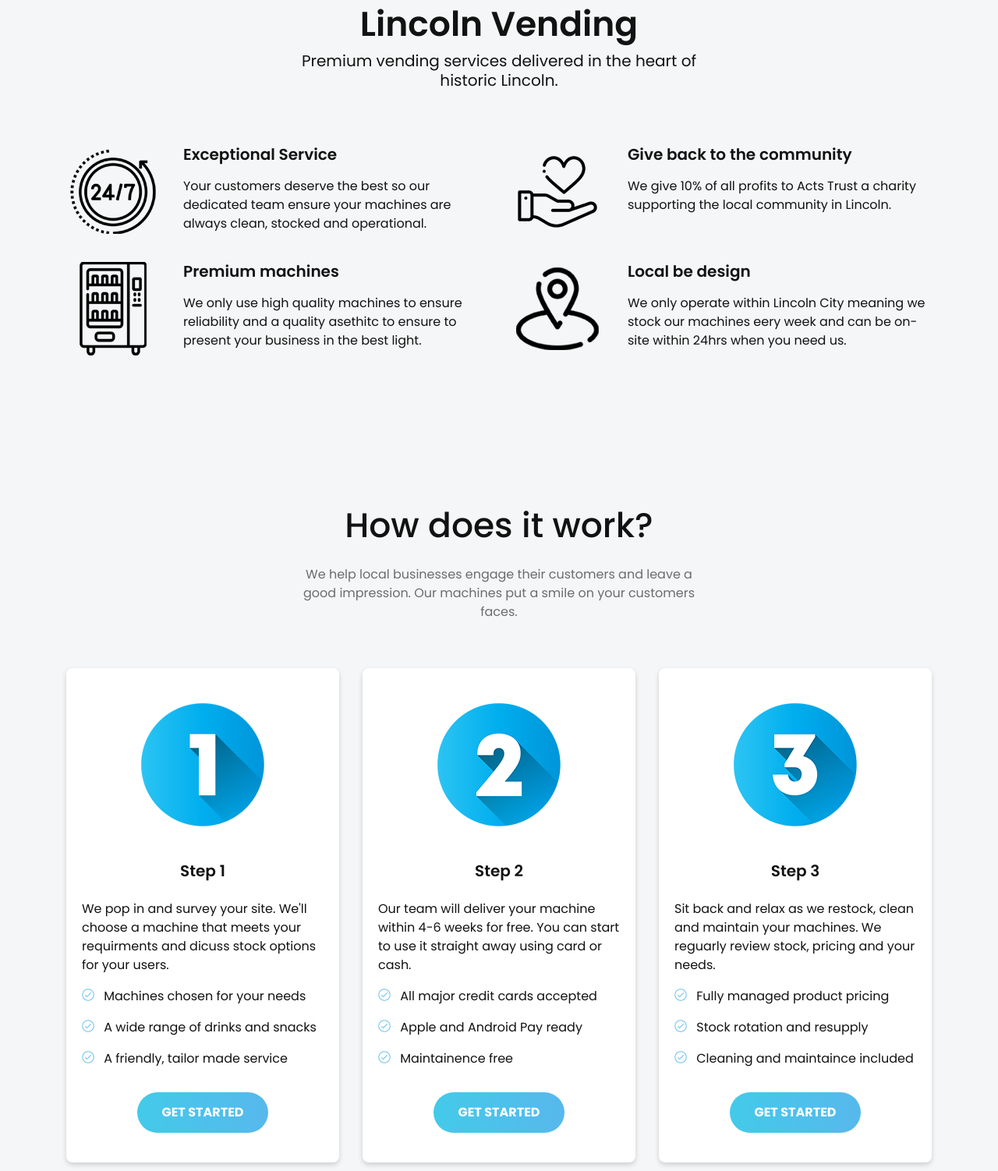
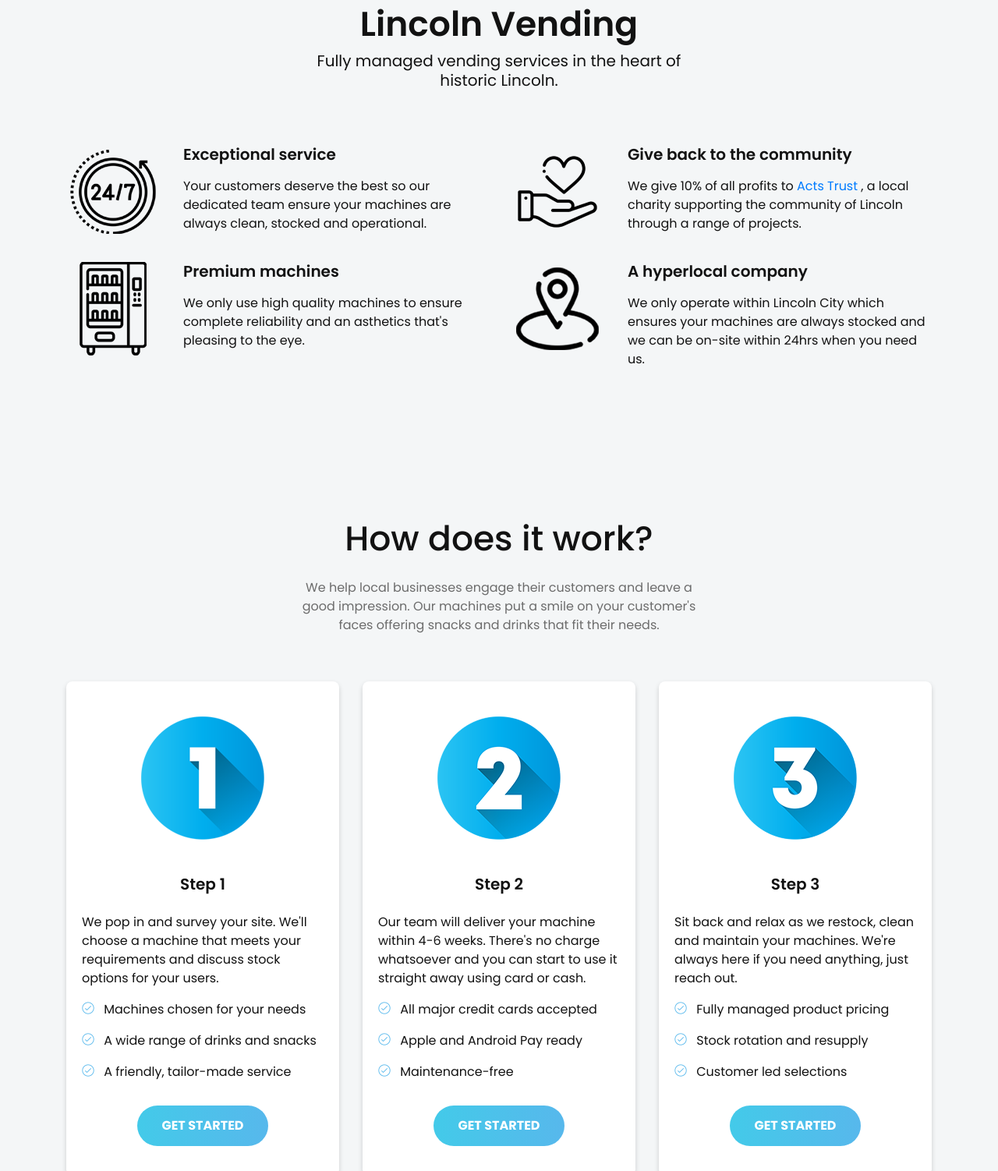
Before and after one commit to davedcollins/lincolnvending, a plain HTML site: page index.html in a window 1280 px wide. Shown: the part 532-2034 px from the top of the page at 78% size. Drawn offline with Linux system fonts and the light colour scheme; files whose address does not match are found by name.

Commit message:
Updated copy, fixed typos

```diff
--- a/index.html
+++ b/index.html
@@ -140,7 +140,7 @@
                     </div>
                     <div class="section-title text-center mt-30 pb-40">
                         <h4 class="title wow fadeInUp" data-wow-duration="1.5s" data-wow-delay="0.6s">Lincoln Vending</h4>
-                        <p class="text wow fadeInUp" data-wow-duration="1.5s" data-wow-delay="1s">Premium vending services delivered in the heart of historic Lincoln.</p>
+                        <p class="text wow fadeInUp" data-wow-duration="1.5s" data-wow-delay="1s">Fully managed vending services in the heart of historic Lincoln.</p>
                     </div> <!-- section title -->
                 </div>
             </div> <!-- row -->
@@ -152,7 +152,7 @@
                             <img src="assets/images/icon-1.png" alt="Icon">
                         </div>
                         <div class="about-content media-body">
-                            <h4 class="about-title">Exceptional Service</h4>
+                            <h4 class="about-title">Exceptional service</h4>
                             <p class="text">Your customers deserve the best so our dedicated team ensure your machines are always clean, stocked and operational.</p>
                         </div>
                     </div> <!-- single about -->
@@ -164,7 +164,7 @@
                         </div>
                         <div class="about-content media-body">
                             <h4 class="about-title">Give back to the community</h4>
-                            <p class="text">We give 10% of all profits to Acts Trust a charity supporting the local community in Lincoln.</p>
+                            <p class="text">We give 10% of all profits to <a target="blank" href="https://www.actstrust.org.uk/">Acts Trust</a> , a local charity supporting the community of Lincoln through a range of projects.</p>
                         </div>
                     </div> <!-- single about -->
                 </div>
@@ -175,7 +175,7 @@
                         </div>
                         <div class="about-content media-body">
                             <h4 class="about-title">Premium machines</h4>
-                            <p class="text">We only use high quality machines to ensure reliability and a quality asethitc to ensure to present your business in the best light.</p>
+                            <p class="text">We only use high quality machines to ensure complete reliability and an asthetics that's pleasing to the eye.</p>
                         </div>
                     </div> <!-- single about -->
                 </div>
@@ -185,8 +185,8 @@
                             <img src="assets/images/icon-4.png" alt="Icon">
                         </div>
                         <div class="about-content media-body">
-                            <h4 class="about-title">Local be design</h4>
-                            <p class="text">We only operate within Lincoln City meaning we stock our machines eery week and can be on-site within 24hrs when you need us.</p>
+                            <h4 class="about-title">A hyperlocal company</h4>
+                            <p class="text">We only operate within Lincoln City which ensures your machines are always stocked and we can be on-site within 24hrs when you need us.</p>
                         </div>
                     </div> <!-- single about -->
                 </div>
@@ -206,7 +206,7 @@
                 <div class="col-lg-6">
                     <div class="section-title text-center pb-20">
                         <h3 class="title">How does it work?</h3>
-                        <p class="text">We help local businesses engage their customers and leave a good impression. Our machines put a smile on your customers faces. </p>
+                        <p class="text">We help local businesses engage their customers and leave a good impression. Our machines put a smile on your customer's faces offering snacks and drinks that fit their needs.</p>
                     </div> <!-- section title -->
                 </div>
             </div> <!-- row -->
@@ -220,16 +220,16 @@
                             <h5 class="sub-title">Step 1</h5>
                         </div>
                         <div class="pricing-list">
-                            <p>We pop in and survey your site. We'll choose a machine that meets your requirments and dicuss stock options for your users. </p>
+                            <p>We pop in and survey your site. We'll choose a machine that meets your requirements and discuss stock options for your users.</p>
                             <ul>
                                 <li><i class="lni-check-mark-circle"></i> Machines chosen for your needs</li>
                                 <li><i class="lni-check-mark-circle"></i> A wide range of drinks and snacks</li>
-                                <li><i class="lni-check-mark-circle"></i> A friendly, tailor made service</li>
+                                <li><i class="lni-check-mark-circle"></i> A friendly, tailor-made service</li>
 
                             </ul>
                         </div>
                         <div class="pricing-btn rounded-buttons text-center">
-                            <a class="main-btn rounded-three" href="#">GET STARTED</a>
+                            <a class="main-btn rounded-three" href="#contact">GET STARTED</a>
                         </div>
                     </div> <!-- pricing style one -->
                 </div>
@@ -244,17 +244,17 @@
                         </div>
                         <div class="pricing-list">
                             <p>
-                                Our team will deliver your machine within 4-6 weeks for free. You can start to use it straight away using card or cash.
+                                Our team will deliver your machine within 4-6 weeks. There's no charge whatsoever and you can start to use it straight away using card or cash.
                             </p>
                             <ul>
                                 <li><i class="lni-check-mark-circle"></i> All major credit cards accepted</li>
                                 <li><i class="lni-check-mark-circle"></i> Apple and Android Pay ready</li>
-                                <li><i class="lni-check-mark-circle"></i> Maintainence free</li>
+                                <li><i class="lni-check-mark-circle"></i> Maintenance-free</li>
 
                             </ul>
                         </div>
                         <div class="pricing-btn rounded-buttons text-center">
-                            <a class="main-btn rounded-three" href="#">GET STARTED</a>
+                            <a class="main-btn rounded-three" href="#contact">GET STARTED</a>
                         </div>
                     </div> <!-- pricing style one -->
                 </div>
@@ -268,16 +268,16 @@
                             <h5 class="sub-title">Step 3</h5>
                         </div>
                         <div class="pricing-list">
-                            <p>Sit back and relax as we restock, clean and maintain your machines. We reguarly review stock, pricing and your needs.</p>
+                            <p>Sit back and relax as we restock, clean and maintain your machines. We're always here if you need anything, just reach out.</p>
                             <ul>
                                 <li><i class="lni-check-mark-circle"></i> Fully managed product pricing</li>
                                 <li><i class="lni-check-mark-circle"></i> Stock rotation and resupply</li>
-                                <li><i class="lni-check-mark-circle"></i> Cleaning and maintaince included</li>
+                                <li><i class="lni-check-mark-circle"></i> Customer led selections</li>
 
                             </ul>
                         </div>
                         <div class="pricing-btn rounded-buttons text-center">
-                            <a class="main-btn rounded-three" href="#">GET STARTED</a>
+                            <a class="main-btn rounded-three" href="#contact">GET STARTED</a>
                         </div>
                     </div> <!-- pricing style one -->
                 </div>
@@ -298,7 +298,7 @@
                 <div class="col-lg-6">
                     <div class="section-title text-center pb-20">
                         <h3 class="title">Get in touch</h3>
-                        <p class="text">We'd love to work with you! Get in touch today so we can disuss your requirments and advise you on the best options.</p>
+                        <p class="text">We'd love to work with you! Get in touch today so we can discuss your requirements and advise you on the best options.</p>
                     </div> <!-- section title -->
                 </div>
             </div> <!-- row -->
@@ -306,10 +306,15 @@
                 <div class="col-lg-6">
                     <div class="contact-two mt-50 wow fadeIn" data-wow-duration="1.5s" data-wow-delay="0.2s">
                         <h4 class="contact-title">Speak to our team</h4>
-                        <p class="text">We'll arrange a call (either remoteley or in-person) to discuss what you need and how our team cna help. We'll always get back to you within 24 hours.</p>
+                        <p class="text">We'll arrange a call (either remotely or in person) to discuss what you need and how our team can help. We'll always get back to you within 24 hours.</p><br><br>
+
+                        <h4 class="contact-title">Support or maintenance request?</h4>
+                        <p class="text">Scan the QR code or call us using the details on your service sticker. Alternatively, you can use our contact form to get in touch.</p>
                         <ul class="contact-info">
                             <li><i class="lni-money-location"></i> Bailgate, Lincoln</li>
-                            <li><i class="lni-envelope"></i> hello@lincolnvending.co.uk</li>
+                            <li><i class="lni-envelope"></i> General enquiries: <a href="mailto:hello@lincolnvending.co.uk">hello@lincolnvending.co.uk</a></li>
+                            <li><i class="lni-envelope"></i> Support enquiries: <a href="mailto:support@lincolnvending.co.uk">support@lincolnvending.co.uk</a></li>
+
 <!--                             <li><a href="#"><i class="lni-twitter-original"></i></a></li>
  -->
                         </ul>
```
